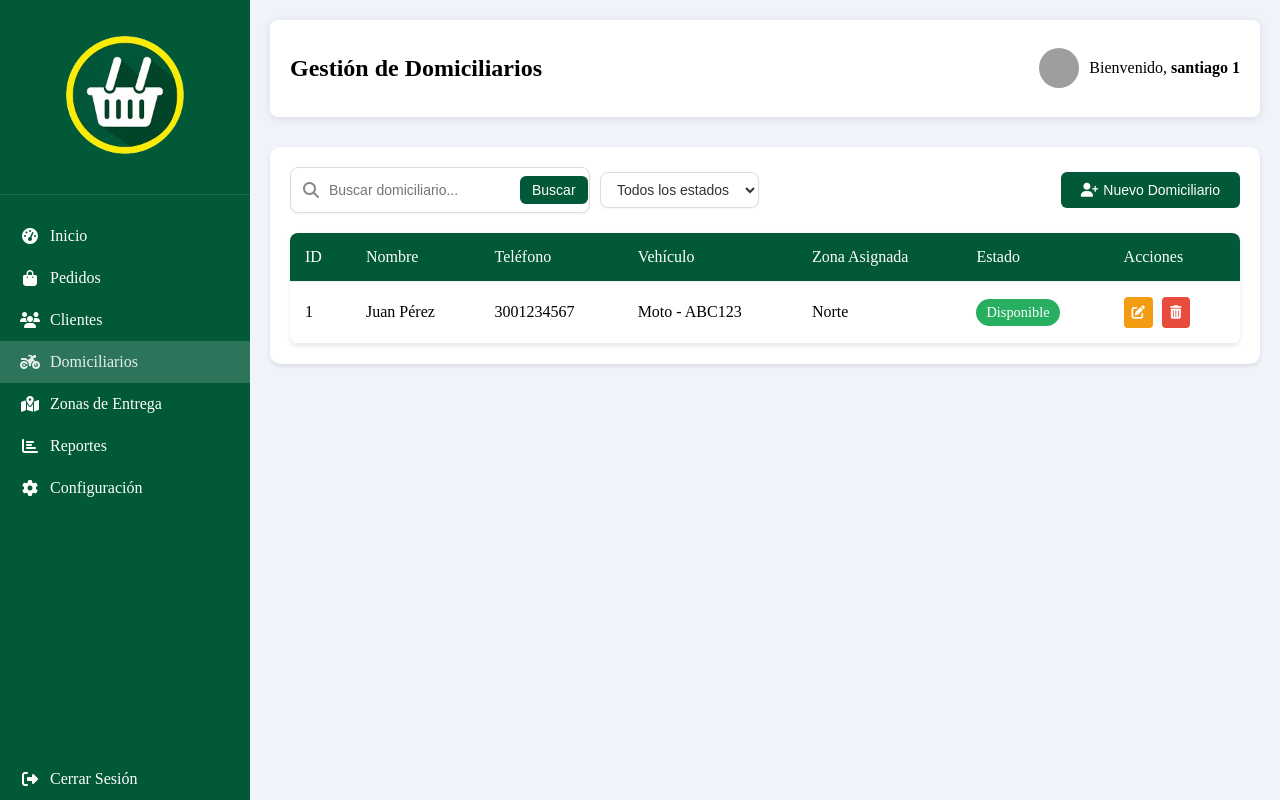
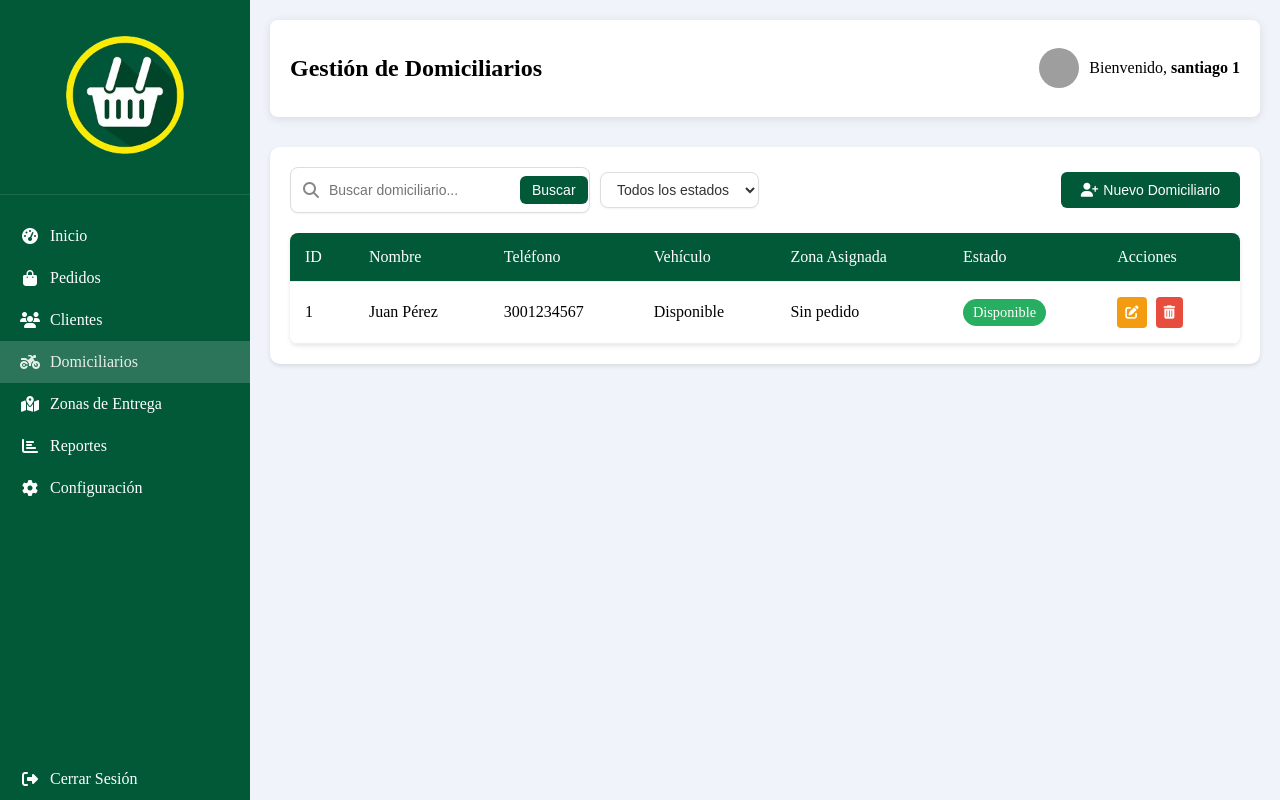
Before and after one commit to santiagoGC-lab/SM_Domicilios, a PHP site: page /domiciliarios.php in a window 1280 px wide. Run offline with PHP 8.4, Linux system fonts and the light colour scheme; a user stored in the database is signed in; grey boxes are pictures that could not be loaded.

Commit message:
cambio min

```diff
--- a/vistas/domiciliarios.php
+++ b/vistas/domiciliarios.php
@@ -117,8 +117,8 @@ $nombreCompleto = $nombre . ' ' . $apellido;
                             <td>1</td>
                             <td>Juan Pérez</td>
                             <td>3001234567</td>
-                            <td>Moto - ABC123</td>
-                            <td>Norte</td>
+                            <td>Disponible</td>
+                            <td>Sin pedido</td>
                             <td>
                                 <span class="estado-disponible">Disponible</span>
                             </td>
```
